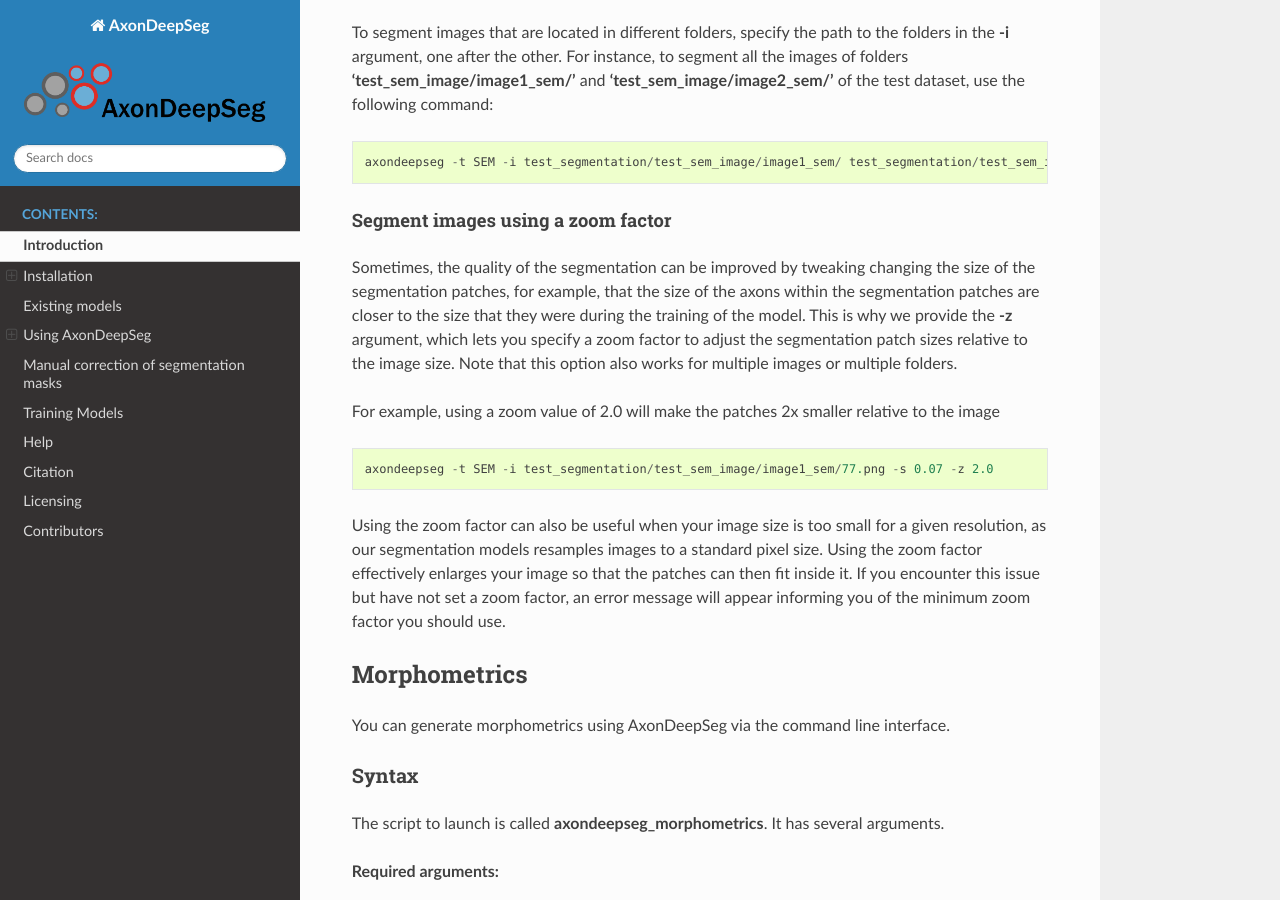
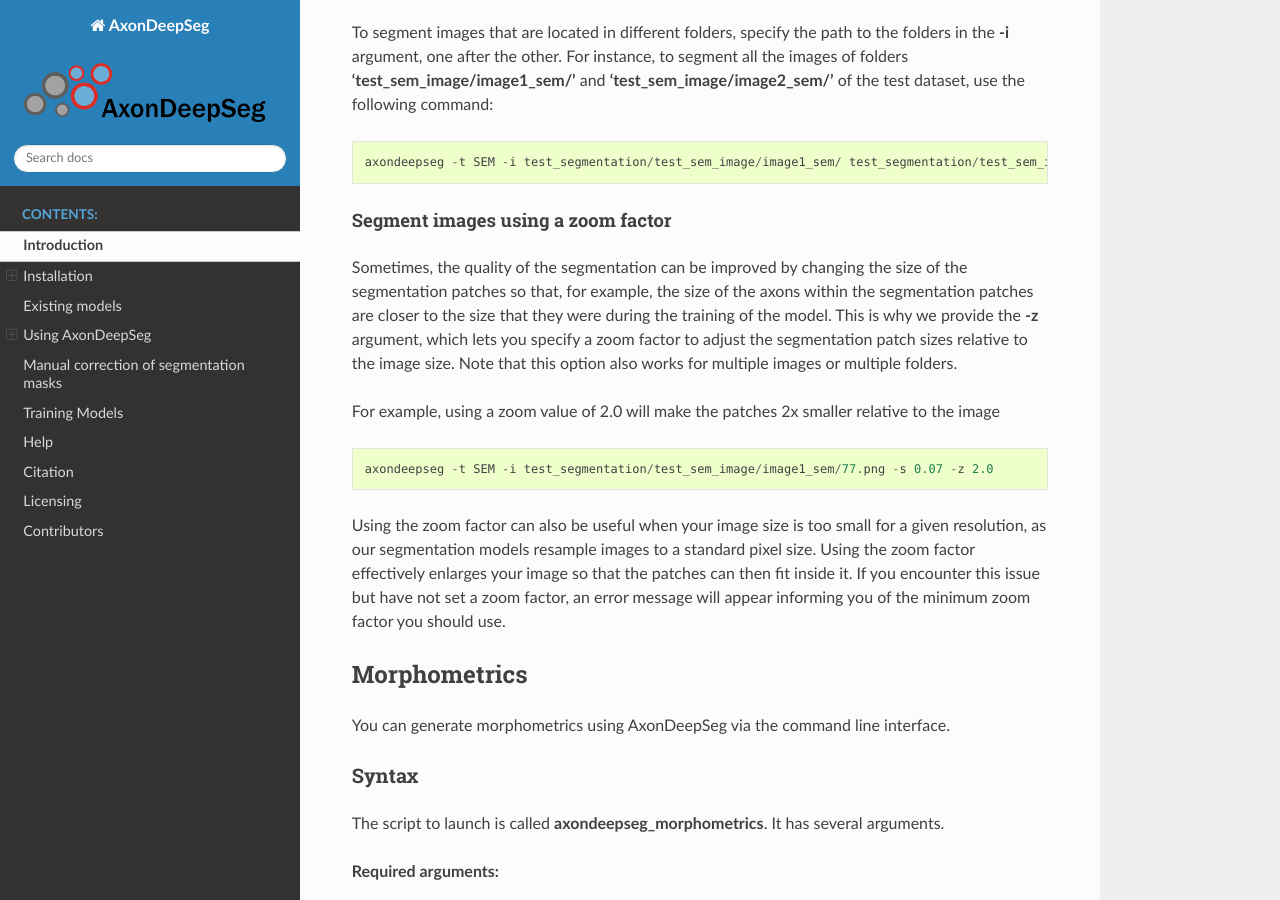
Before and after one commit to axondeepseg/axondeepseg, a Sphinx documentation site: the page built from docs/source/documentation.rst, in a window 1280 px wide and 900 px high, scrolled down 9989 px. Built offline with Sphinx 7.4.7 and the Read the Docs theme 2.0.0, drawn with Linux system fonts in a browser that asks for light colours.

Commit message:
Cleanup and typos

```diff
--- a/docs/source/documentation.rst
+++ b/docs/source/documentation.rst
@@ -293,14 +293,14 @@ To segment images that are located in different folders, specify the path to the
 Segment images using a zoom factor
 ^^^^^^^^^^^^^^^^^^^^^^^^^^^^^^^^^^
 
-Sometimes, the quality of the segmentation can be improved by tweaking changing the size of the segmentation patches, for example, that the size of the axons within the segmentation patches are closer to the size that they were during the training of the model.
+Sometimes, the quality of the segmentation can be improved by changing the size of the segmentation patches so that, for example, the size of the axons within the segmentation patches are closer to the size that they were during the training of the model.
 This is why we provide the **-z** argument, which lets you specify a zoom factor to adjust the segmentation patch sizes relative to the image size. Note that this option also works for multiple images or multiple folders.
 
 For example, using a zoom value of 2.0 will make the patches 2x smaller relative to the image ::
 
     axondeepseg -t SEM -i test_segmentation/test_sem_image/image1_sem/77.png -s 0.07 -z 2.0
 
-Using the zoom factor can also be useful when your image size is too small for a given resolution, as our segmentation models resamples images to a standard pixel size. Using the zoom factor effectively enlarges your image so that the patches can then fit inside it. If you encounter this issue but have not set a zoom factor, an error message will appear informing you of the minimum zoom factor you should use.
+Using the zoom factor can also be useful when your image size is too small for a given resolution, as our segmentation models resample images to a standard pixel size. Using the zoom factor effectively enlarges your image so that the patches can then fit inside it. If you encounter this issue but have not set a zoom factor, an error message will appear informing you of the minimum zoom factor you should use.
 
 Morphometrics
 -------------
```
Also changed, not shown: 1 other file.
